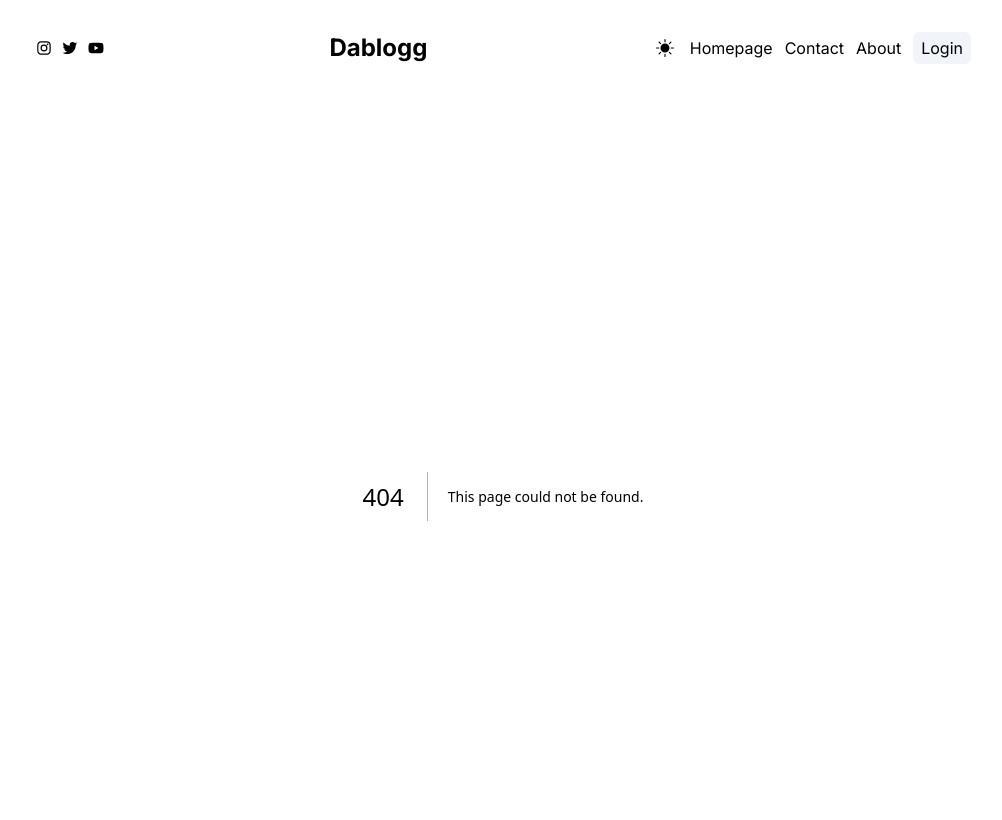
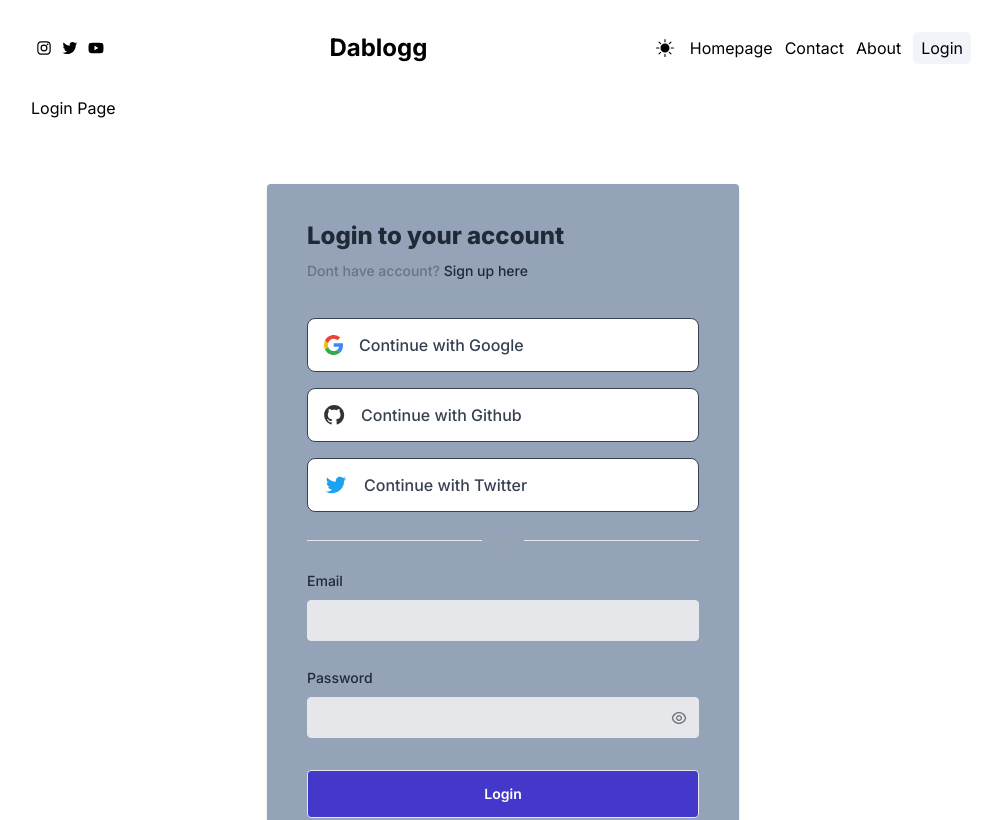
Before and after one commit to walidwazini/nextjs_dablogg, a Next.js app: page /login in a window 1280 px wide. Before the commit this address had no page. Shown: the top 820 px of the page, without its empty margins (137-1139 px from the left). Built offline with nearby package versions, Linux system fonts and the light colour scheme.

Commit message:
loginPage UI

```diff
--- /dev/null
+++ b/src/app/login/page.jsx
@@ -0,0 +1,86 @@
+import React from 'react'
+
+const GoogleSvg = () => (
+  <svg width="19" height="20" viewBox="0 0 19 20" fill="none" xmlns="http://www.w3.org/2000/svg">
+    <path d="M18.9892 10.1871C18.9892 9.36767 18.9246 8.76973 18.7847 8.14966H9.68848V11.848H15.0277C14.9201 12.767 14.3388 14.1512 13.047 15.0812L13.0289 15.205L15.905 17.4969L16.1042 17.5173C17.9342 15.7789 18.9892 13.221 18.9892 10.1871Z" fill="#4285F4" />
+    <path d="M9.68813 19.9314C12.3039 19.9314 14.4999 19.0455 16.1039 17.5174L13.0467 15.0813C12.2286 15.6682 11.1306 16.0779 9.68813 16.0779C7.12612 16.0779 4.95165 14.3395 4.17651 11.9366L4.06289 11.9465L1.07231 14.3273L1.0332 14.4391C2.62638 17.6946 5.89889 19.9314 9.68813 19.9314Z" fill="#34A853" />
+    <path d="M4.17667 11.9366C3.97215 11.3165 3.85378 10.6521 3.85378 9.96562C3.85378 9.27905 3.97215 8.6147 4.16591 7.99463L4.1605 7.86257L1.13246 5.44363L1.03339 5.49211C0.37677 6.84302 0 8.36005 0 9.96562C0 11.5712 0.37677 13.0881 1.03339 14.4391L4.17667 11.9366Z" fill="#FBBC05" />
+    <path d="M9.68807 3.85336C11.5073 3.85336 12.7344 4.66168 13.4342 5.33718L16.1684 2.59107C14.4892 0.985496 12.3039 0 9.68807 0C5.89885 0 2.62637 2.23672 1.0332 5.49214L4.16573 7.99466C4.95162 5.59183 7.12608 3.85336 9.68807 3.85336Z" fill="#EB4335" />
+  </svg>
+)
+
+const GithubSvg = () => (
+  <svg width="21" height="20" viewBox="0 0 21 20" fill="none" xmlns="http://www.w3.org/2000/svg">
+    <path d="M10.1543 0C4.6293 0 0.154298 4.475 0.154298 10C0.153164 12.0993 0.813112 14.1456 2.04051 15.8487C3.26792 17.5517 5.00044 18.8251 6.9923 19.488C7.4923 19.575 7.6793 19.275 7.6793 19.012C7.6793 18.775 7.6663 17.988 7.6663 17.15C5.1543 17.613 4.5043 16.538 4.3043 15.975C4.1913 15.687 3.7043 14.8 3.2793 14.562C2.9293 14.375 2.4293 13.912 3.2663 13.9C4.0543 13.887 4.6163 14.625 4.8043 14.925C5.7043 16.437 7.1423 16.012 7.7163 15.75C7.8043 15.1 8.0663 14.663 8.3543 14.413C6.1293 14.163 3.8043 13.3 3.8043 9.475C3.8043 8.387 4.1913 7.488 4.8293 6.787C4.7293 6.537 4.3793 5.512 4.9293 4.137C4.9293 4.137 5.7663 3.875 7.6793 5.163C8.49336 4.93706 9.33447 4.82334 10.1793 4.825C11.0293 4.825 11.8793 4.937 12.6793 5.162C14.5913 3.862 15.4293 4.138 15.4293 4.138C15.9793 5.513 15.6293 6.538 15.5293 6.788C16.1663 7.488 16.5543 8.375 16.5543 9.475C16.5543 13.313 14.2173 14.163 11.9923 14.413C12.3543 14.725 12.6673 15.325 12.6673 16.263C12.6673 17.6 12.6543 18.675 12.6543 19.013C12.6543 19.275 12.8423 19.587 13.3423 19.487C15.3273 18.8168 17.0522 17.541 18.2742 15.8392C19.4962 14.1373 20.1537 12.0951 20.1543 10C20.1543 4.475 15.6793 0 10.1543 0Z" fill="#333333" />
+  </svg>
+)
+
+const TwitterSvg = () => (
+  <svg width="24" height="24" viewBox="0 0 24 24" fill="none" xmlns="http://www.w3.org/2000/svg">
+    <path d="M22.1623 5.656C21.3989 5.9937 20.5893 6.21548 19.7603 6.314C20.634 5.79144 21.288 4.96902 21.6003 4C20.7803 4.488 19.8813 4.83 18.9443 5.015C18.3149 4.34158 17.4807 3.89497 16.5713 3.74459C15.6618 3.59421 14.7282 3.74849 13.9156 4.18346C13.1029 4.61842 12.4567 5.30969 12.0774 6.1498C11.6981 6.9899 11.607 7.93178 11.8183 8.829C10.1554 8.74566 8.52863 8.31353 7.04358 7.56067C5.55854 6.80781 4.24842 5.75105 3.1983 4.459C2.82659 5.09745 2.63125 5.82323 2.6323 6.562C2.6323 8.012 3.3703 9.293 4.4923 10.043C3.82831 10.0221 3.17893 9.84278 2.5983 9.52V9.572C2.5985 10.5377 2.93267 11.4736 3.54414 12.2211C4.15562 12.9685 5.00678 13.4815 5.9533 13.673C5.33691 13.84 4.6906 13.8647 4.0633 13.745C4.33016 14.5762 4.8503 15.3032 5.55089 15.8241C6.25147 16.345 7.09742 16.6338 7.9703 16.65C7.10278 17.3313 6.10947 17.835 5.04718 18.1322C3.98488 18.4294 2.87442 18.5143 1.7793 18.382C3.69099 19.6114 5.91639 20.2641 8.1893 20.262C15.8823 20.262 20.0893 13.889 20.0893 8.362C20.0893 8.182 20.0843 8 20.0763 7.822C20.8952 7.23017 21.6019 6.49702 22.1633 5.657L22.1623 5.656Z" fill="#1DA1F2" />
+  </svg>
+)
+
+const LoginPage = () => {
+  return (
+    <div className='container mb-16 ' >
+      <div>Login Page</div>
+      <div className='flex justify-center items-center' >
+
+        <div className="bg-slate-400 shadow rounded md:w-1/2 w-full p-10 mt-16">
+          <p tabIndex="0" className="focus:outline-none text-2xl font-extrabold leading-6 text-gray-800">Login to your account</p>
+          <p tabIndex="0" className="focus:outline-none text-sm mt-4 font-medium leading-none text-gray-500">Dont have account?
+            <a href="/login" className="hover:text-gray-500 focus:text-gray-500 focus:outline-none focus:underline hover:underline text-sm font-medium leading-none  text-gray-800 cursor-pointer">
+              {" "} Sign up here
+            </a>
+          </p>
+          <button aria-label="Continue with google" role="button" className="bg-white focus:outline-none focus:ring-2 focus:ring-offset-1 focus:ring-gray-700 py-3.5 px-4 border rounded-lg border-gray-700 flex items-center w-full mt-10">
+            <GoogleSvg />
+            <p className="text-base font-medium ml-4 text-gray-700">Continue with Google</p>
+          </button>
+          <button aria-label="Continue with github" role="button" className="bg-white focus:outline-none  focus:ring-2 focus:ring-offset-1 focus:ring-gray-700 py-3.5 px-4 border rounded-lg border-gray-700 flex items-center w-full mt-4">
+            <GithubSvg />
+            <p className="text-base font-medium ml-4 text-gray-700">Continue with Github</p>
+          </button>
+          <button aria-label="Continue with twitter" role="button" className="bg-white focus:outline-none  focus:ring-2 focus:ring-offset-1 focus:ring-gray-700 py-3.5 px-4 border rounded-lg border-gray-700 flex items-center w-full mt-4">
+            <TwitterSvg />
+            <p className="text-base font-medium ml-4 text-gray-700">Continue with Twitter</p>
+          </button>
+          <div className="w-full flex items-center justify-between py-5">
+            <hr className="w-full bg-gray-400" />
+            <p className="text-base font-medium leading-4 px-2.5 text-gray-400">OR</p>
+            <hr className="w-full bg-gray-400  " />
+          </div>
+          <div>
+            <label id="email" className="text-sm font-medium leading-none text-gray-800">
+              Email
+            </label>
+            <input aria-labelledby="email" type="email" className="bg-gray-200 border rounded  text-xs font-medium leading-none text-gray-800 py-3 w-full pl-3 mt-2" />
+          </div>
+          <div className="mt-6  w-full">
+            <label htmlFor="pass" className="text-sm font-medium leading-none text-gray-800">
+              Password
+            </label>
+            <div className="relative flex items-center justify-center">
+              <input id="pass" type="password" className="bg-gray-200 border rounded  text-xs font-medium leading-none text-gray-800 py-3 w-full pl-3 mt-2" />
+              <div className="absolute right-0 mt-2 mr-3 cursor-pointer">
+                <svg width="16" height="16" viewBox="0 0 16 16" fill="none" xmlns="http://www.w3.org/2000/svg">
+                  <path d="M7.99978 2C11.5944 2 14.5851 4.58667 15.2124 8C14.5858 11.4133 11.5944 14 7.99978 14C4.40511 14 1.41444 11.4133 0.787109 8C1.41378 4.58667 4.40511 2 7.99978 2ZM7.99978 12.6667C9.35942 12.6664 10.6787 12.2045 11.7417 11.3568C12.8047 10.509 13.5484 9.32552 13.8511 8C13.5473 6.67554 12.8031 5.49334 11.7402 4.64668C10.6773 3.80003 9.35864 3.33902 7.99978 3.33902C6.64091 3.33902 5.32224 3.80003 4.25936 4.64668C3.19648 5.49334 2.45229 6.67554 2.14844 8C2.45117 9.32552 3.19489 10.509 4.25787 11.3568C5.32085 12.2045 6.64013 12.6664 7.99978 12.6667ZM7.99978 11C7.20413 11 6.44106 10.6839 5.87846 10.1213C5.31585 9.55871 4.99978 8.79565 4.99978 8C4.99978 7.20435 5.31585 6.44129 5.87846 5.87868C6.44106 5.31607 7.20413 5 7.99978 5C8.79543 5 9.55849 5.31607 10.1211 5.87868C10.6837 6.44129 10.9998 7.20435 10.9998 8C10.9998 8.79565 10.6837 9.55871 10.1211 10.1213C9.55849 10.6839 8.79543 11 7.99978 11ZM7.99978 9.66667C8.4418 9.66667 8.86573 9.49107 9.17829 9.17851C9.49085 8.86595 9.66644 8.44203 9.66644 8C9.66644 7.55797 9.49085 7.13405 9.17829 6.82149C8.86573 6.50893 8.4418 6.33333 7.99978 6.33333C7.55775 6.33333 7.13383 6.50893 6.82126 6.82149C6.5087 7.13405 6.33311 7.55797 6.33311 8C6.33311 8.44203 6.5087 8.86595 6.82126 9.17851C7.13383 9.49107 7.55775 9.66667 7.99978 9.66667Z" fill="#71717A" />
+                </svg>
+
+              </div>
+            </div>
+          </div>
+          <div className="mt-8">
+            <button role="button" className="focus:ring-2 focus:ring-offset-2 focus:ring-indigo-700 text-sm font-semibold leading-none text-white focus:outline-none bg-indigo-700 border rounded hover:bg-indigo-600 py-4 w-full">
+              Login
+            </button>
+          </div>
+        </div>
+      </div>
+    </div>
+
+  )
+}
+
+export default LoginPage
--- a/src/components/Comments.jsx
+++ b/src/components/Comments.jsx
@@ -25,7 +25,7 @@
 }
 
 const Comments = () => {
-  const online = true
+  const online = false
 
   return (
     <div className="container mt-12 ">
@@ -42,7 +42,7 @@
       {!online && (
         <div className='mt-12 flex flex-col justify-center items-center gap-6 ' >
           <div>Login to write comment...</div>
-          <Link className='py-2 px-3 bg-[#3378c7] rounded-md text-base ' href={'/'} >Login</Link>
+          <Link className='py-2 px-3 bg-[#3378c7] rounded-md text-base ' href={'/login'} >Login</Link>
         </div>
       )}
       {online && (
```
